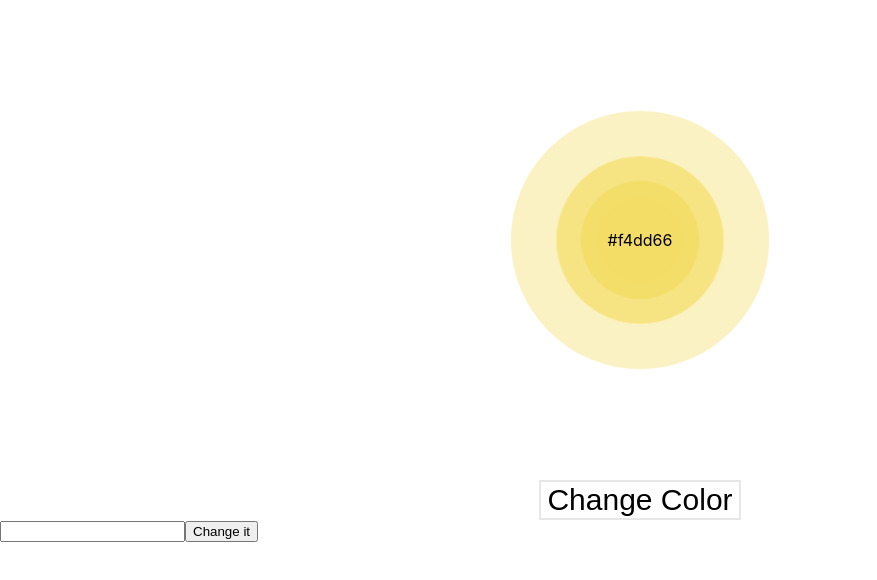
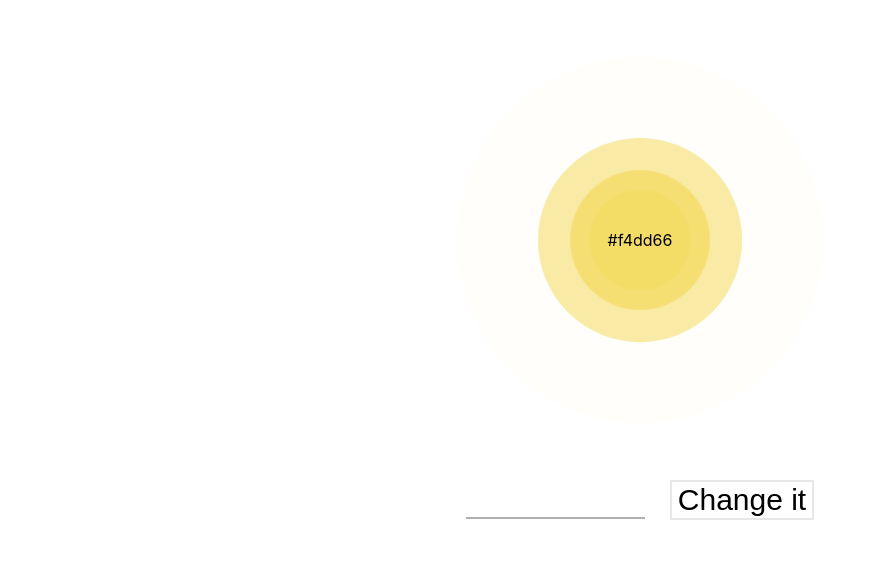
Before and after one commit to TeoVti/react-color-generator, a React (Create React App) app: page / in a window 1280 px wide. Shown: the top 580 px of the page, without its empty margins (0-877 px from the left). Built offline with nearby package versions, Linux system fonts and the light colour scheme.

Commit message:
Added luminosity

```diff
--- a/src/App.css
+++ b/src/App.css
@@ -51,3 +51,12 @@
 .btn {
   text-align: center;
 }
+.input {
+  border: none;
+  border-bottom: 2px solid #b1b1b1;
+  margin-right: 25px;
+  width: 7em;
+  text-align: center;
+  font-size: 25px;
+  outline: none;
+}
--- a/src/App.js
+++ b/src/App.js
@@ -41,35 +41,31 @@ function App() {
         />
       </div>
       <div className="btn">
-        <button
-          className="changeColor"
-          onClick={() => setOneColor(color.randomColor())}
-        >
-          Change Color
-        </button>
-      </div>
-
         <form
           onSubmit={(e) => {
             e.preventDefault();
-          setOneColor(color.randomColor({ hue: inputValue }));
+            setOneColor(
+              color.randomColor({
+                hue: inputValue.split(' ')[0],
+                luminosity: inputValue.split(' ')[1],
+              }),
+            );
             console.log(inputValue);
           }}
         >
-        <label>
-          <input // State #2: Synchronize the value to the HTML
+          <input
+            className="input"
             value={inputValue}
             onChange={(event) => {
-              // State #3: Update the value
               setInputValue(event.currentTarget.value);
             }}
           />
-        </label>
-        <button type="submit" value="Submit">
+          <button className="changeColor" type="submit" value="Submit">
             Change it
           </button>
         </form>
       </div>
+    </div>
   );
 }
 export default App;
```
Lines whose indentation alone changed are shown as unchanged.
